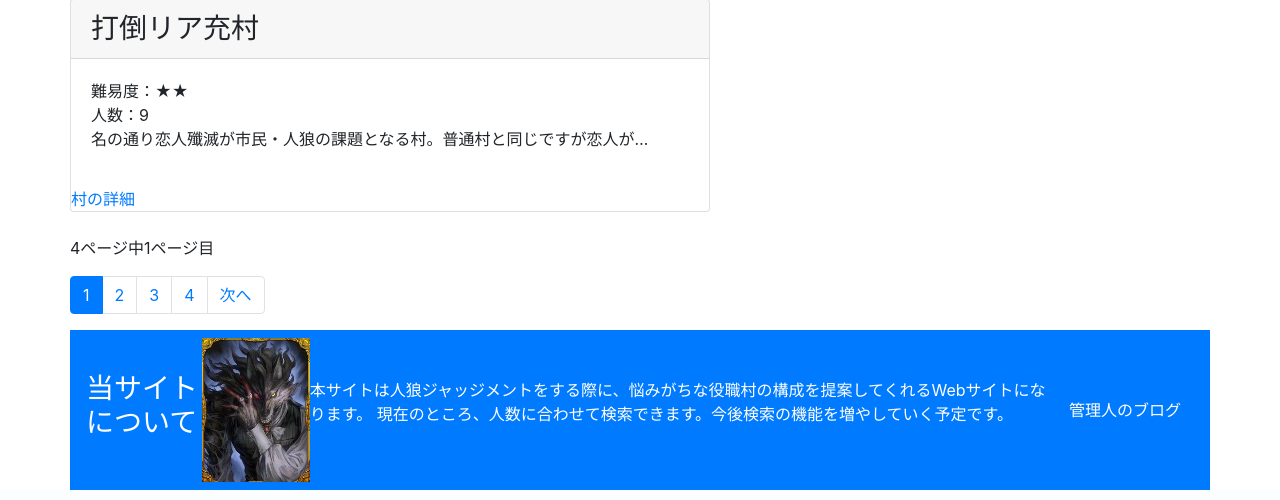
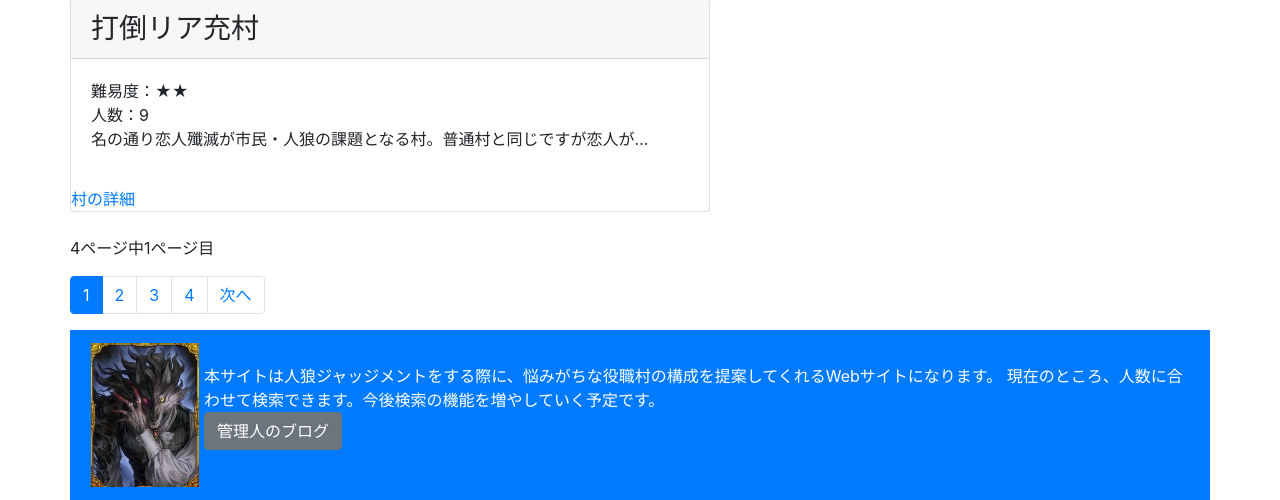
Before and after one commit to bopopescu/jinromura, a Django app: page /jinromura/ in a window 1280 px wide. Shown: the part 1249-1749 px from the top of the page. Run offline with Django 3.2, Linux system fonts and the light colour scheme; data comes from the database, SQL or seed files in the repository; some libraries are stand-ins or nearby versions.

Commit message:
arrange UI

```diff
--- a/jinromura/templates/jinromura/index.html
+++ b/jinromura/templates/jinromura/index.html
@@ -84,15 +84,12 @@
           </div>
           <div>
             <nav class="navbar navbar-expand-lg navbar-light bg-primary text-white">
-              <h3>当サイトについて</h3>
-              <br>
-              <img src="{% static "img/werewolf.jpg" %}" alt="Werewolf image">
-              <br>
+              <img vspace="5px" hspace="5px" src="{% static "img/werewolf.jpg" %}" alt="Werewolf image">
               <p>
                 本サイトは人狼ジャッジメントをする際に、悩みがちな役職村の構成を提案してくれるWebサイトになります。
-                現在のところ、人数に合わせて検索できます。今後検索の機能を増やしていく予定です。
+                現在のところ、人数に合わせて検索できます。今後検索の機能を増やしていく予定です。<br>
+                <a class="btn btn-secondary" href="https://takaxtech.com/">管理人のブログ</a>
               </p>
-              <a class="btn btn-primary" href="https://takaxtech.com/">管理人のブログ</a>
             </nav>
           </div>
       </div>
```
Also changed, not shown: jinromura/templates/jinromura/detail.html (+4 -6 lines).
